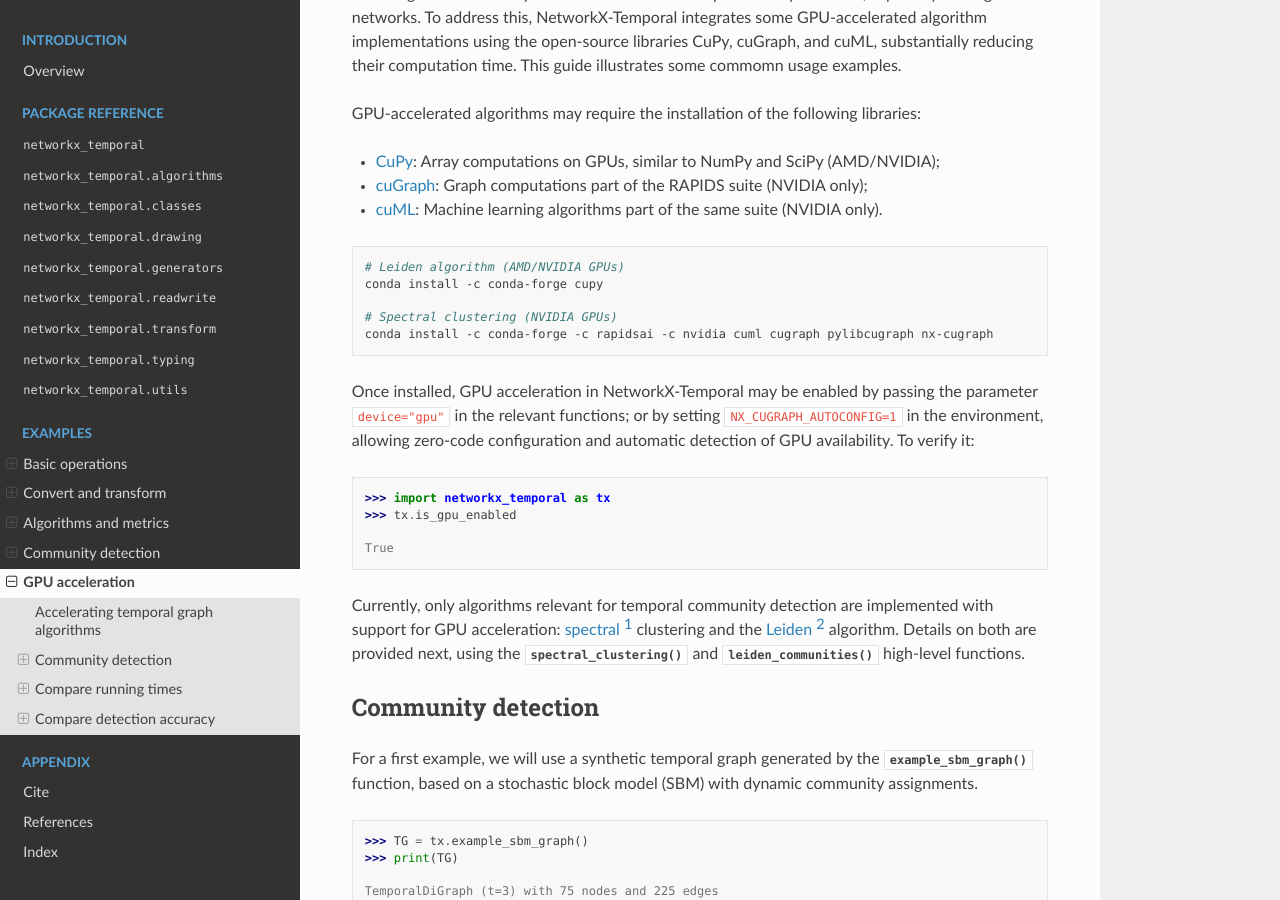
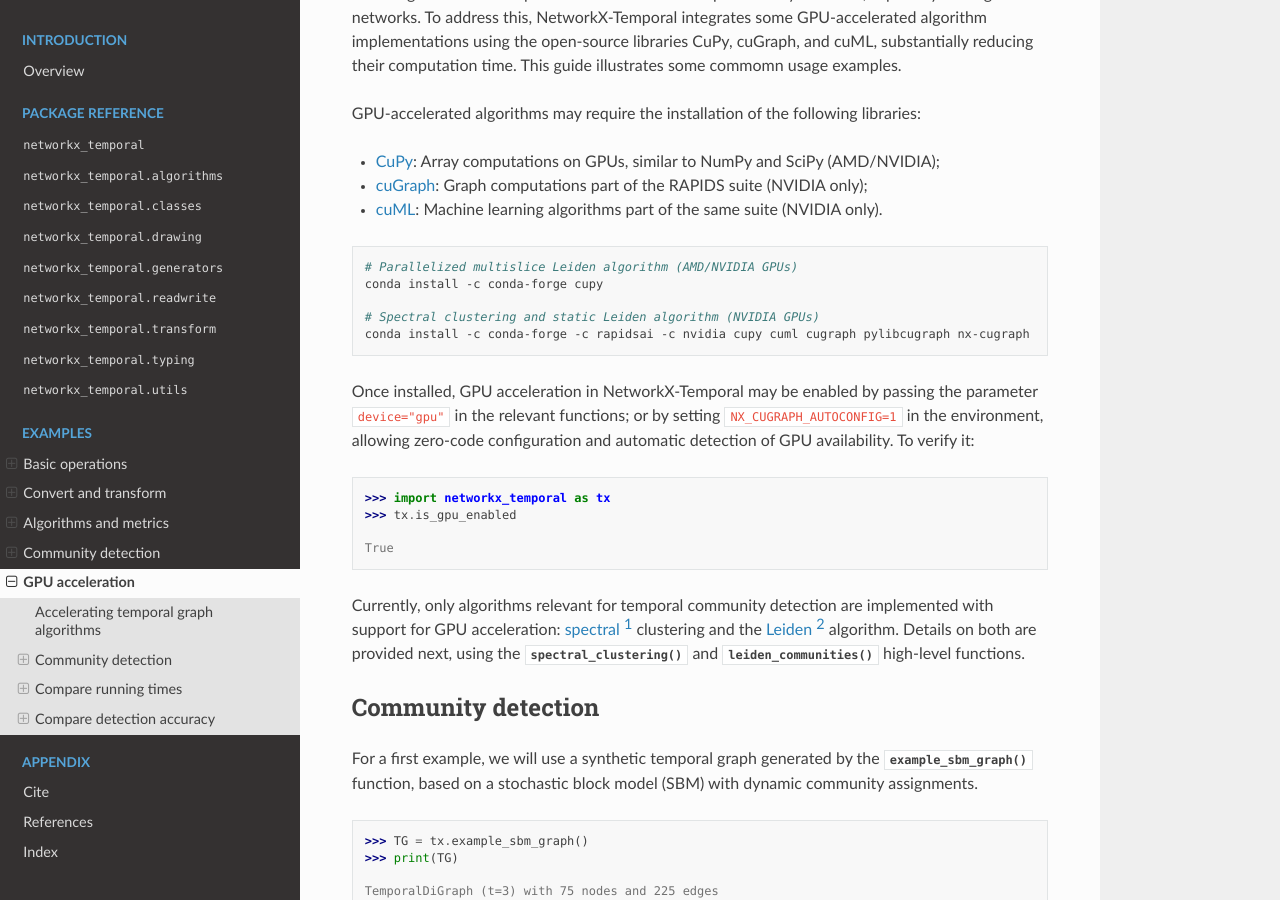
Before and after one commit to nelsonaloysio/networkx-temporal, a Sphinx documentation site: the page built from docs/source/examples/gpu.rst, in a window 1280 px wide and 900 px high, scrolled down 387 px. Built offline with Sphinx 7.4.7 and the Read the Docs theme 3.1.0, drawn with Linux system fonts in a browser that asks for light colours.

Commit message:
Updated documentation.

```diff
--- a/docs/source/examples/gpu.rst
+++ b/docs/source/examples/gpu.rst
@@ -39,11 +39,11 @@ GPU-accelerated algorithms may require the installation of the following librari
 
 .. code-block:: bash
 
-   # Leiden algorithm (AMD/NVIDIA GPUs)
+   # Parallelized multislice Leiden algorithm (AMD/NVIDIA GPUs)
    conda install -c conda-forge cupy
 
-   # Spectral clustering (NVIDIA GPUs)
-   conda install -c conda-forge -c rapidsai -c nvidia cuml cugraph pylibcugraph nx-cugraph
+   # Spectral clustering and static Leiden algorithm (NVIDIA GPUs)
+   conda install -c conda-forge -c rapidsai -c nvidia cupy cuml cugraph pylibcugraph nx-cugraph
 
 Once installed, GPU acceleration in NetworkX-Temporal may be enabled by passing the parameter
 ``device="gpu"`` in the relevant functions; or by setting ``NX_CUGRAPH_AUTOCONFIG=1`` in the
```
Also changed, not shown: docs/source/index.rst (+15 -15 lines), 2 other files.
